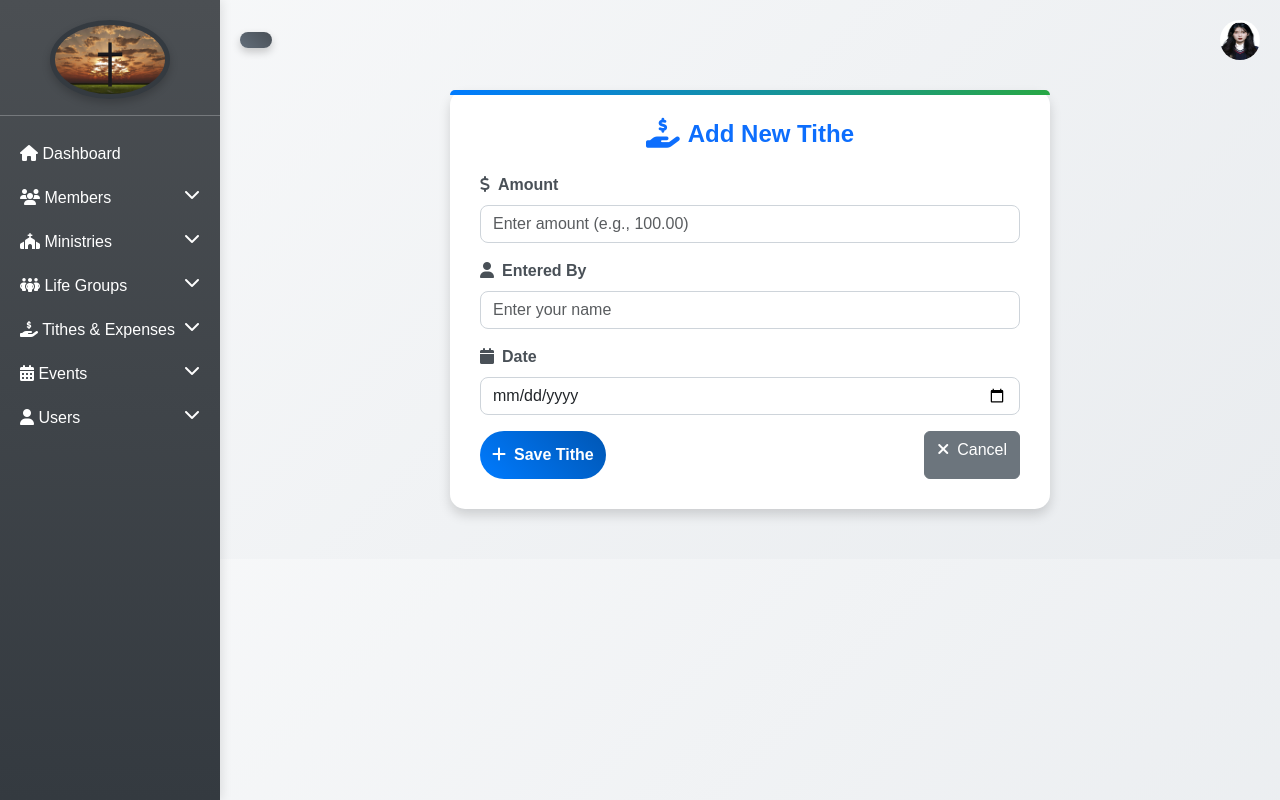
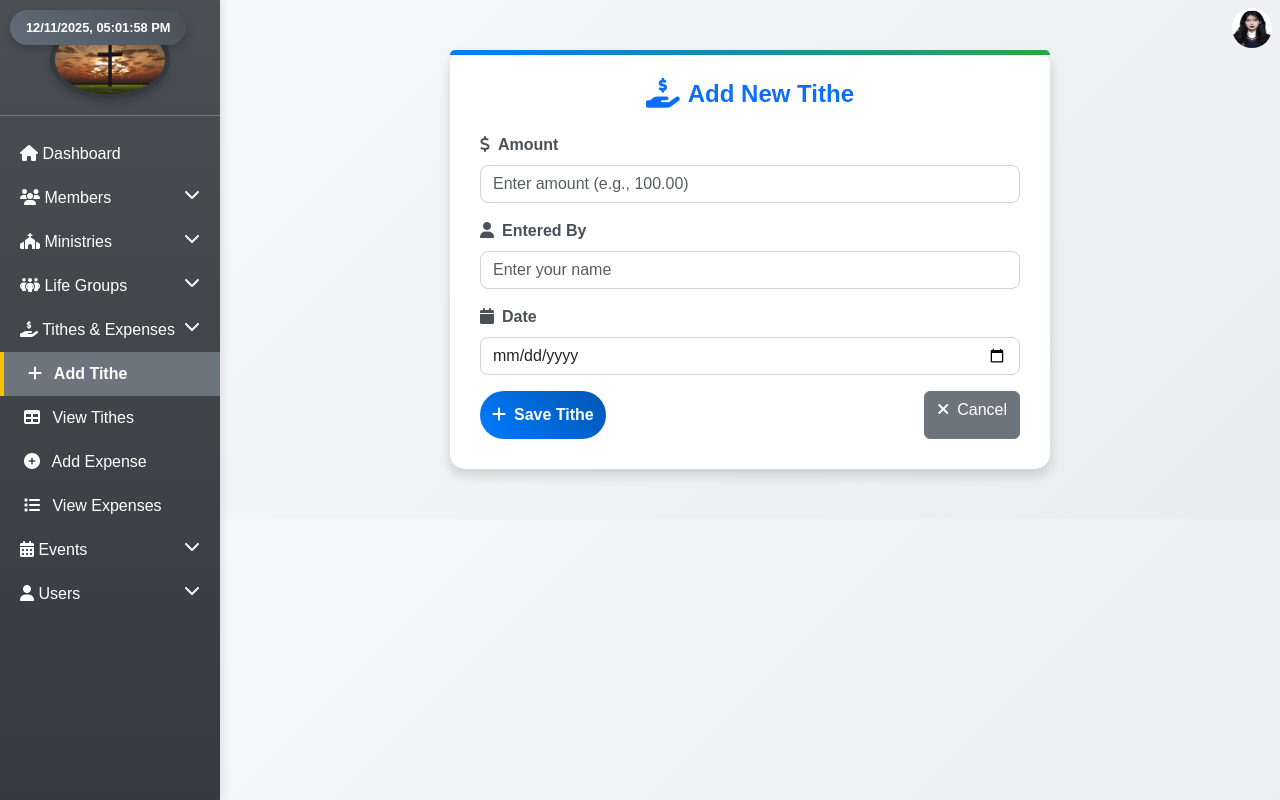
Before and after one commit to Zoraller/Church-Management, a Flask app: page /admin/tithes/add in a window 1280 px wide. Run offline with Flask 3, Linux system fonts and the light colour scheme.

Commit message:
Update add_tithe.html

```diff
--- a/templates/add_tithe.html
+++ b/templates/add_tithe.html
@@ -21,7 +21,11 @@
       width: 220px;
       padding-top: 20px;
       box-shadow: 2px 0 10px rgba(0,0,0,0.1);
+      transform: translateX(-100%);
+      transition: transform 0.3s ease;
+      z-index: 1050;
     }
+    .sidebar.show { transform: translateX(0); }
     .sidebar a {
       color: white;
       display: block;
@@ -66,6 +71,10 @@
       border-radius: 20px;
       box-shadow: 0 4px 8px rgba(0,0,0,0.2);
       font-family: 'Arial', sans-serif;
+      position: fixed;
+      top: 10px;
+      left: 10px;
+      z-index: 1060;
     }
 
     /* Form container */
@@ -162,12 +134,32 @@
       transition: opacity 0.3s ease, visibility 0.3s ease;
     }
     .backdrop.show { opacity: 1; visibility: visible; }
+
+    /* Responsive adjustments */
+    @media (max-width: 768px) {
+      .hamburger { display: block; position: fixed; top: 15px; left: 15px; z-index: 1100; }
+      .sidebar { width: 220px; height: 100vh; position: fixed; top: 0; left: 0; }
+      .main-content { margin-left: 0; }
+      .container-box { margin: 20px; padding: 20px; }
+      .time-card { top: 15px; left: 15px; }
     }
-
+    @media (min-width: 769px) {
+      .sidebar { transform: translateX(0); }
+      .main-content { margin-left: 220px; }
+    }
   </style>
 </head>
 <body>
 
+<div class="backdrop" id="backdrop"></div>
+
+<!-- Mobile Hamburger -->
+<div class="d-md-none p-2">
+  <span class="hamburger" id="hamburger"><i class="fa-solid fa-bars"></i></span>
+</div>
+
+<!-- Time Card Fixed at Top-Left -->
+<div id="datetime" class="time-card"></div>
 
 <div class="sidebar" id="sidebar">
   <div class="text-center">
@@ -207,15 +199,15 @@
   </div>
 
   <a class="collapsed" data-bs-toggle="collapse"
-  href="#tithesDropdown" role="button" aria-expanded="false" aria-controls="tithesDropdown">
+  href="#tithesDropdown" role="button" aria-expanded="true" aria-controls="tithesDropdown">
       <i class="fa-solid fa-hand-holding-dollar"></i> Tithes & Expenses
       <i class="fa-solid fa-chevron-down float-end"></i>
   </a>
-  <div class="collapse" id="tithesDropdown">
-      <a href="{{ url_for('add_tithe') }}" class="ps-4 d-block"><i class="fa-solid fa-plus me-2"></i> Add Tithe</a>
+  <div class="collapse show" id="tithesDropdown">
+      <a href="{{ url_for('add_tithe') }}" class="ps-4 d-block active"><i class="fa-solid fa-plus me-2"></i> Add Tithe</a>
       <a href="{{ url_for('view_tithes') }}" class="ps-4 d-block"><i class="fa-solid fa-table me-2"></i> View Tithes</a>
       <a href="{{ url_for('add_expense') }}" class="ps-4 d-block"><i class="fa-solid fa-circle-plus me-2"></i> Add Expense</a>
-      <a href="{{ url_for('view_expenses') }}" class="ps-4 d-block active"><i class="fa-solid fa-list me-2"></i> View Expenses</a>
+      <a href="{{ url_for('view_expenses') }}" class="ps-4 d-block"><i class="fa-solid fa-list me-2"></i> View Expenses</a>
   </div>
 
   <a class="collapsed" data-bs-toggle="collapse"
@@ -244,14 +236,11 @@
 </div>
 
 <div class="main-content">
-  <div class="d-flex justify-content-between align-items-center mb-3">
-    <div id="datetime" class="time-card"></div>
-    <div class="dropdown">
+  <div class="dropdown position-fixed top-0 end-0 p-2" style="z-index: 1050;">
     <img src="{{ url_for('static', filename='images/iu.jpg') }}" class="profile-icon dropdown-toggle" data-bs-toggle="dropdown" alt="User">
     <ul class="dropdown-menu dropdown-menu-end">
       <li><a class="dropdown-item" href="/logout"><i class="fa-solid fa-right-from-bracket"></i> Logout</a></li>
     </ul>
-    </div>
   </div>
 
   <div class="container-box">
@@ -285,13 +274,6 @@
 </div>
 
 <script>
-function updateDateTime() {
-  const now = new Date();
-  const options = { month:'numeric', day:'numeric', year:'numeric', hour:'2-digit', minute:'2-digit', second:'2-digit' };
-  document.getElementById('datetime').innerText = now.toLocaleDateString('en-US', options);
-}
-setInterval(updateDateTime, 1000);
-updateDateTime();
 document.addEventListener('DOMContentLoaded', function() {
   // Elements
   const sidebar = document.getElementById("sidebar");
@@ -321,6 +303,23 @@
       toggleSidebar();
     }
   });
+
+  // Keep dropdown open if it has an active link
+  document.querySelectorAll('.collapse').forEach(collapse => {
+    if (collapse.querySelector('.active')) {
+      collapse.classList.add('show');
+    }
+  });
+
+  // Clock
+  function updateDateTime() {
+    const now = new Date();
+    const options = { month:'numeric', day:'numeric', year:'numeric', hour:'2-digit', minute:'2-digit', second:'2-digit' };
+    document.getElementById('datetime').innerText = now.toLocaleString('en-US', options);
+  }
+  setInterval(updateDateTime, 1000);
+  updateDateTime();
+});
 </script>
 
 <script src="https://cdn.jsdelivr.net/npm/bootstrap@5.3.3/dist/js/bootstrap.bundle.min.js"></script>
```
Also changed, not shown: other parts of templates/add_tithe.html (+5 -41 lines). Lines whose indentation alone changed are shown as unchanged.
